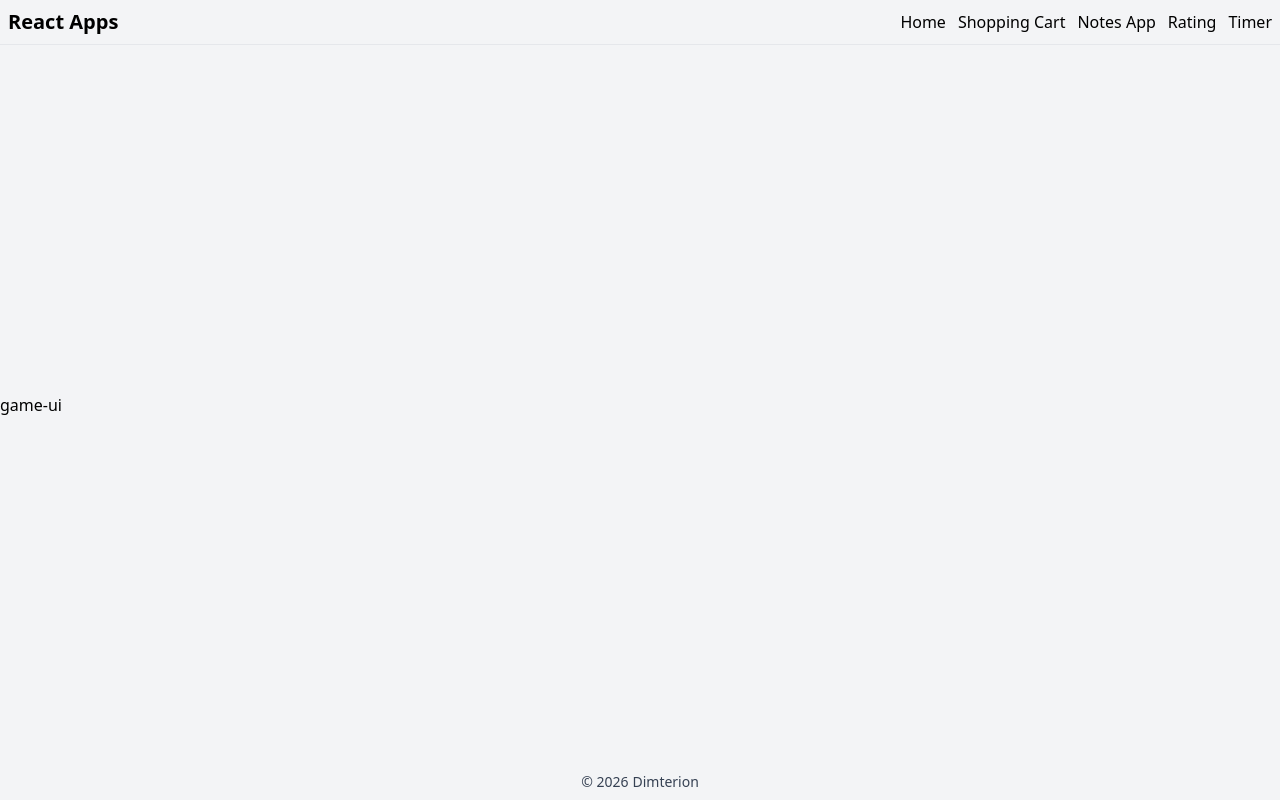
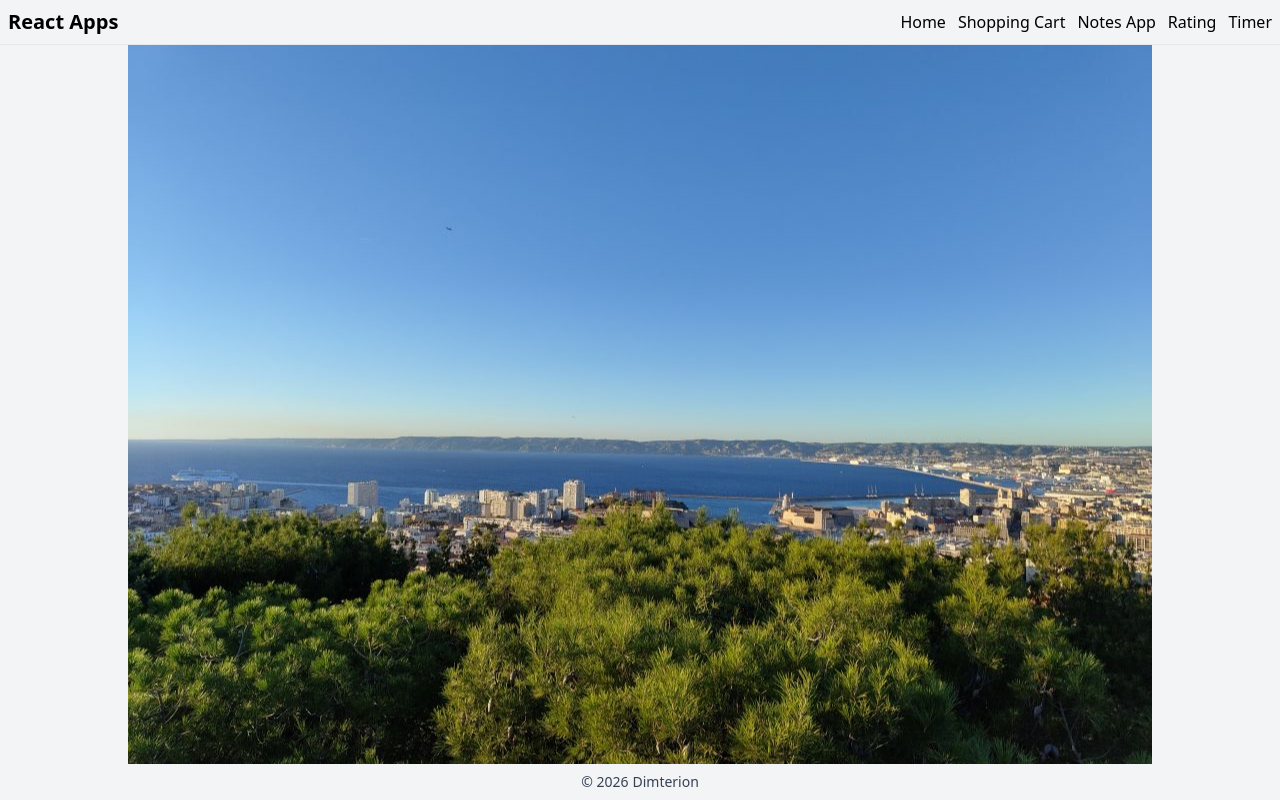
Before and after one commit to Dimterion/react-apps, a React (Vite) app: page /game-ui in a window 1280 px wide. Built offline with nearby package versions, Linux system fonts and the light colour scheme; no server answers.

Commit message:
add game-ui initial styling

```diff
--- a/src/pages/game-ui/game-ui.css
+++ b/src/pages/game-ui/game-ui.css
@@ -0,0 +1,26 @@
+html,
+body {
+  margin: 0;
+  padding: 0;
+  height: 100vh;
+}
+
+.game-ui {
+  background-image: url("../../assets/images/city-view-background.jpg");
+  background-position: center;
+  background-repeat: no-repeat;
+  background-size: cover;
+  display: flex;
+  flex-flow: column nowrap;
+  height: 100%;
+  justify-content: space-between;
+  margin: auto;
+  max-height: 768px;
+  max-width: 1024px;
+  padding: var(--gap-md) var(--gap-xs);
+  width: 100%;
+
+  @media (width >= 500px) {
+    padding: var(--gap-md);
+  }
+}
--- a/src/pages/game-ui/game-ui.jsx
+++ b/src/pages/game-ui/game-ui.jsx
@@ -1,5 +1,5 @@
 import "./game-ui.css";
 
 export default function GameUiPage() {
-  return <div>game-ui</div>;
+  return <main className="game-ui"></main>;
 }
```
